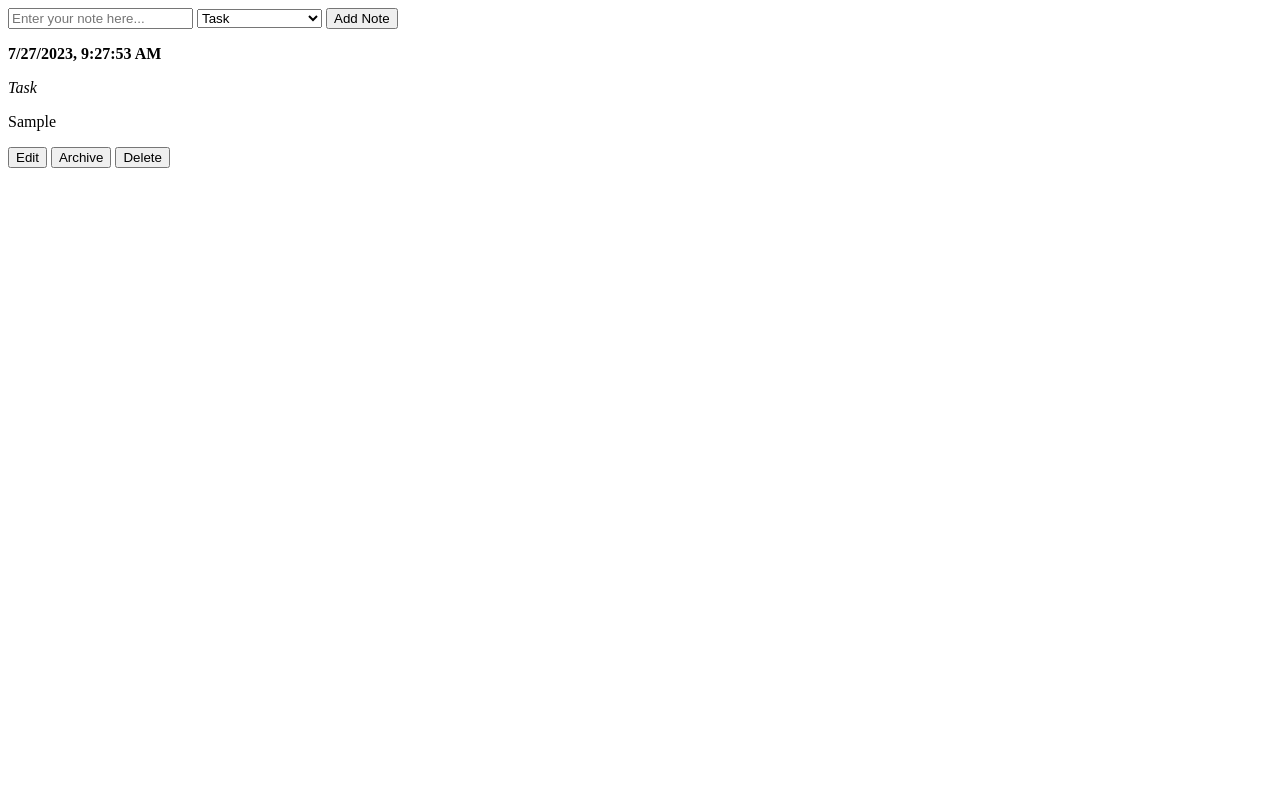
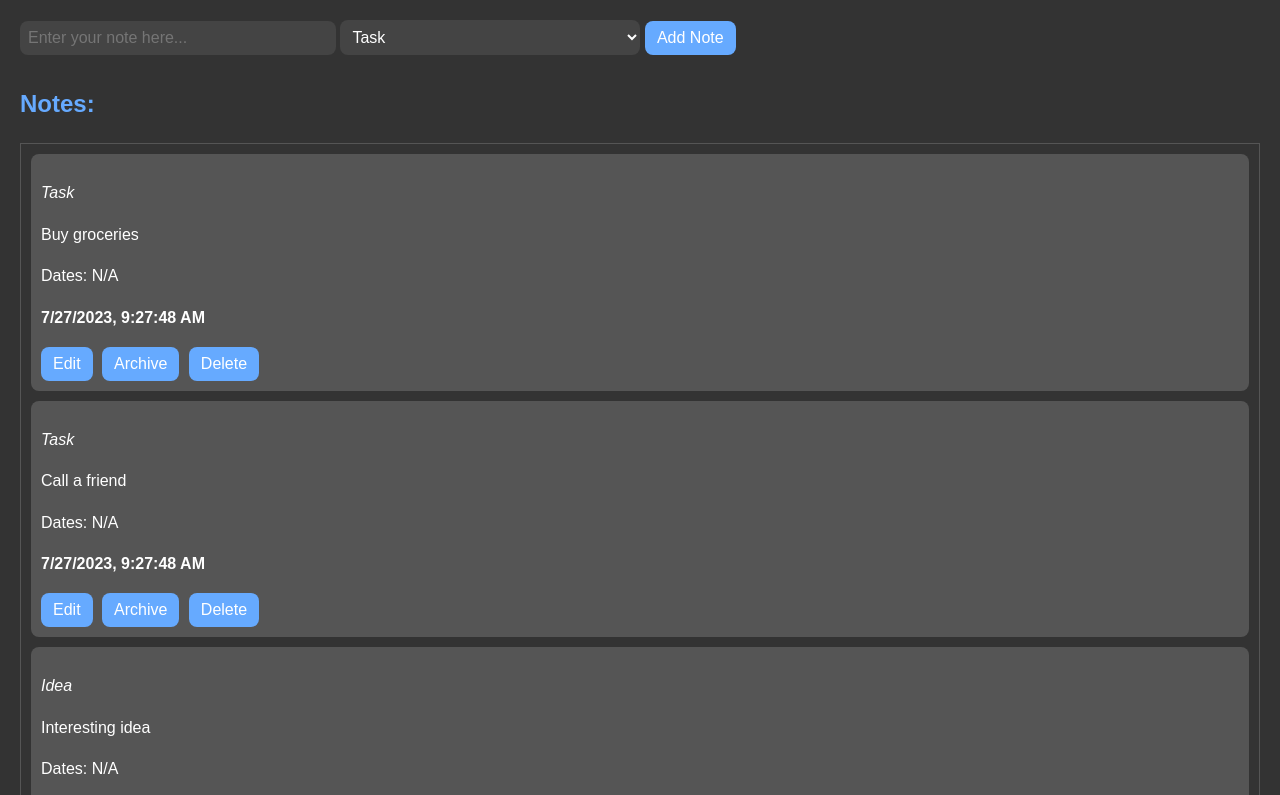
Before and after one commit to Bilanuk/radency-task1, a plain HTML site: page index.html in a window 1280 px wide. Both pictures are taken after typing "Sample" into the empty fields and a click on the button "Add Note". Shown: the top 795 px of the page. Drawn offline with Linux system fonts and the light colour scheme.

Commit message:
add styles and refactor code

```diff
--- /dev/null
+++ b/data.js
@@ -0,0 +1,23 @@
+const dateRegex = /\d{1,2}\/\d{1,2}\/\d{4}/g;
+
+export function createNoteObject(content, category) {
+  const timestamp = new Date().toLocaleString();
+  const archived = false;
+  const dates = content.match(dateRegex);
+  return { timestamp, content, category, dates, archived };
+}
+
+const prepopulatedNotes = [
+  createNoteObject('Buy groceries', 'Task'),
+  createNoteObject('Call a friend', 'Task'),
+  createNoteObject('Interesting idea', 'Idea'),
+  createNoteObject('Remember to pay bills', 'Task'),
+  createNoteObject('Book flight tickets', 'Task'),
+  createNoteObject('Write a blog post', 'Task'),
+  createNoteObject('Random thought', 'Random Thought')
+];
+
+export const initialNotesState = {
+  activeNotes: prepopulatedNotes,
+  archivedNotes: []
+};
--- a/index.html
+++ b/index.html
@@ -1,19 +1,17 @@
 <!DOCTYPE html>
 <html lang="en">
+
 <head>
   <meta charset="UTF-8" />
   <meta name="viewport" content="width=device-width, initial-scale=1.0" />
   <title>Task1</title>
   <link rel="stylesheet" href="styles/index.css" />
 </head>
+
 <body>
   <div class="container">
     <div class="input-wrapper">
-        <input
-          type="text"
-          id="noteInput"
-          placeholder="Enter your note here..."
-        />
+      <input type="text" id="noteInput" placeholder="Enter your note here..." />
       <select id="categorySelect">
         <option value="Task">Task</option>
         <option value="Random Thought">Random Thought</option>
@@ -22,10 +20,35 @@
       <button id="addButton">Add Note</button>
     </div>
 
+    <h2>Notes:</h2>
     <div id="activeNotesList"></div>
+    <h2>Archived Notes:</h2>
     <div id="archivedNotesList"></div>
   </div>
 
-    <script src="index.js"></script>
+  <div id="editNoteContainer" style="display: none;">
+    <input type="text" id="editNoteContent" placeholder="Edit your note content...">
+    <select id="editCategorySelect">
+      <option value="Task">Task</option>
+      <option value="Random Thought">Random Thought</option>
+      <option value="Idea">Idea</option>
+    </select>
+    <button id="saveEditButton">Save</button>
+    <button id="cancelEditButton">Cancel</button>
+  </div>
+
+  <div>
+    <h2>Summary Table</h2>
+    <table id="summaryTable">
+      <tr>
+        <th>Category</th>
+        <th>Active Notes Count</th>
+        <th>Archived Notes Count</th>
+      </tr>
+    </table>
+  </div>
+
+  <script type="module" src="index.js"></script>
 </body>
+
 </html>
--- a/index.js
+++ b/index.js
@@ -1,11 +1,7 @@
-function createNoteObject(content, category) {
-  const timestamp = new Date().toLocaleString();
-  const archived = false;
-  return { timestamp, content, category, archived };
-}
+import { createNoteObject, initialNotesState } from './data.js';
 
-let activeNotes = [];
-let archivedNotes = [];
+let activeNotes = initialNotesState.activeNotes;
+let archivedNotes = initialNotesState.archivedNotes;
 
 const noteInput = document.querySelector('#noteInput');
 const categorySelect = document.querySelector('#categorySelect');
@@ -15,12 +11,18 @@ const archivedNotesList = document.querySelector('#archivedNotesList');
 function renderNotes(notes, targetElement) {
   targetElement.innerHTML = '';
 
+  if (notes.length === 0) {
+    targetElement.innerHTML = '<h3>No notes to display</h3>';
+    return;
+  }
+
   notes.forEach((note, index) => {
     const noteDiv = document.createElement('div');
     noteDiv.innerHTML = `
-      <p><strong>${note.timestamp}</strong></p>
       <p><em>${note.category}</em></p>
       <p>${note.content}</p>
+      <p>Dates: ${note.dates ? note.dates.join(', ') : 'N/A'}</p>
+      <p><strong>${note.timestamp}</strong></p>
       ${targetElement === activeNotesList
         ? `<button class="editButton" data-index="${index}">Edit</button>
            <button class="archiveButton" data-index="${index}">Archive</button>`
@@ -43,9 +45,38 @@ function renderNotes(notes, targetElement) {
   deleteButtons.forEach(button => button.addEventListener('click', handleDeleteNote));
 }
 
+function updateSummaryTable() {
+  const categoryCounts = {};
+
+  activeNotes.forEach(note => {
+    categoryCounts[note.category] = (categoryCounts[note.category] || 0) + 1;
+  });
+
+  archivedNotes.forEach(note => {
+    categoryCounts[note.category] = (categoryCounts[note.category] || 0) + 1;
+  });
+
+  const summaryTable = document.querySelector('#summaryTable');
+  summaryTable.innerHTML = `
+    <tr>
+      <th>Category</th>
+      <th>Active Notes</th>
+      <th>Archived Notes</th>
+    </tr>
+    ${Object.keys(categoryCounts).map(category => `
+      <tr>
+        <td>${category}</td>
+        <td>${activeNotes.filter(note => note.category === category).length}</td>
+        <td>${archivedNotes.filter(note => note.category === category).length}</td>
+      </tr>
+    `).join('')}
+  `;
+}
+
 function rerenderApp() {
   renderNotes(activeNotes, activeNotesList);
   renderNotes(archivedNotes, archivedNotesList);
+  updateSummaryTable();
 }
 
 function handleAddNote() {
@@ -66,8 +97,9 @@ function handleEditNote(event) {
   const newContent = prompt('Edit the note:', activeNotes[index].content);
   if (newContent !== null && newContent.trim() !== '') {
     activeNotes[index].content = newContent.trim();
-    rerenderApp();
+    activeNotes[index].dates = newContent.match(dateRegex);
   }
+  renderApp();
 }
 
 function handleArchiveNote(event) {
--- a/styles/index.css
+++ b/styles/index.css
@@ -0,0 +1,93 @@
+body {
+  font-family: Arial, sans-serif;
+  line-height: 1.6;
+  margin: 20px;
+  background-color: #333;
+  color: #fff;
+}
+
+h2 {
+  margin-top: 30px;
+  color: #66aaff;
+}
+
+div {
+  margin-bottom: 20px;
+}
+
+input[type="text"],
+select {
+  padding: 8px;
+  font-size: 16px;
+  background-color: #444;
+  border: none;
+  color: #fff;
+  border-radius: 8px;
+}
+
+button {
+  padding: 8px 12px;
+  font-size: 16px;
+  background-color: #66aaff;
+  color: #fff;
+  border: none;
+  border-radius: 8px;
+  cursor: pointer;
+}
+
+button:hover {
+  background-color: #5599dd;
+}
+
+table {
+  border-collapse: collapse;
+  width: 100%;
+  margin-top: 20px;
+}
+
+table th, table td {
+  padding: 10px;
+  border: 1px solid #555;
+}
+
+table th {
+  background-color: #444;
+}
+
+.editButton, .archiveButton, .unarchiveButton, .deleteButton {
+  margin-right: 5px;
+}
+
+#noteInput, #categorySelect {
+  width: 300px;
+}
+
+#activeNotesList, #archivedNotesList {
+  border: 1px solid #555;
+  padding: 10px;
+}
+
+#activeNotesList div, #archivedNotesList div {
+  margin-bottom: 10px;
+  background-color: #555;
+  border-radius: 8px;
+  padding: 10px;
+}
+
+/* Custom scrollbar style */
+::-webkit-scrollbar {
+  width: 10px;
+}
+
+::-webkit-scrollbar-track {
+  background: #444;
+}
+
+::-webkit-scrollbar-thumb {
+  background-color: #66aaff;
+  border-radius: 10px;
+}
+
+::-webkit-scrollbar-thumb:hover {
+  background-color: #5599dd;
+}
```
Lines whose indentation alone changed are shown as unchanged.
